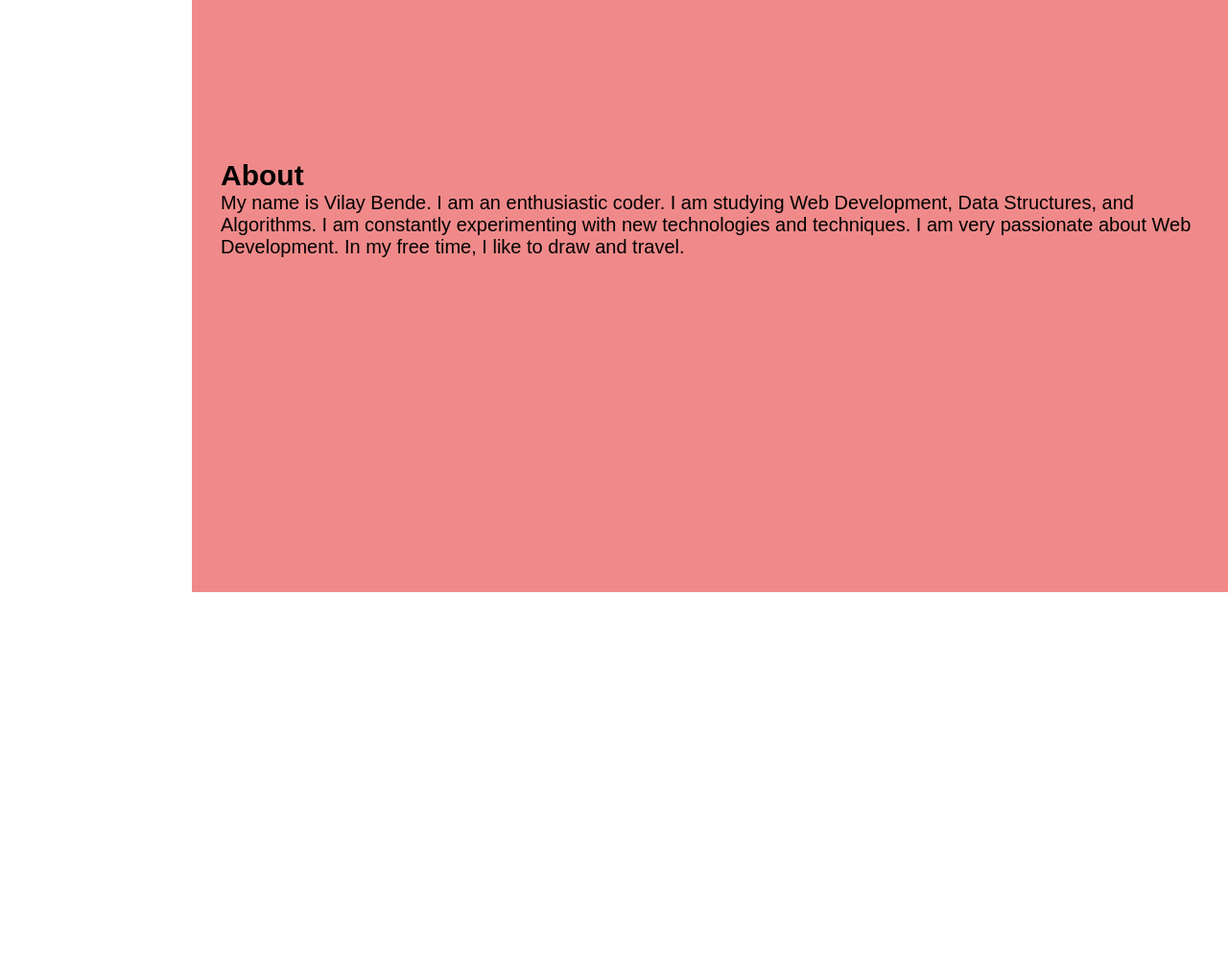
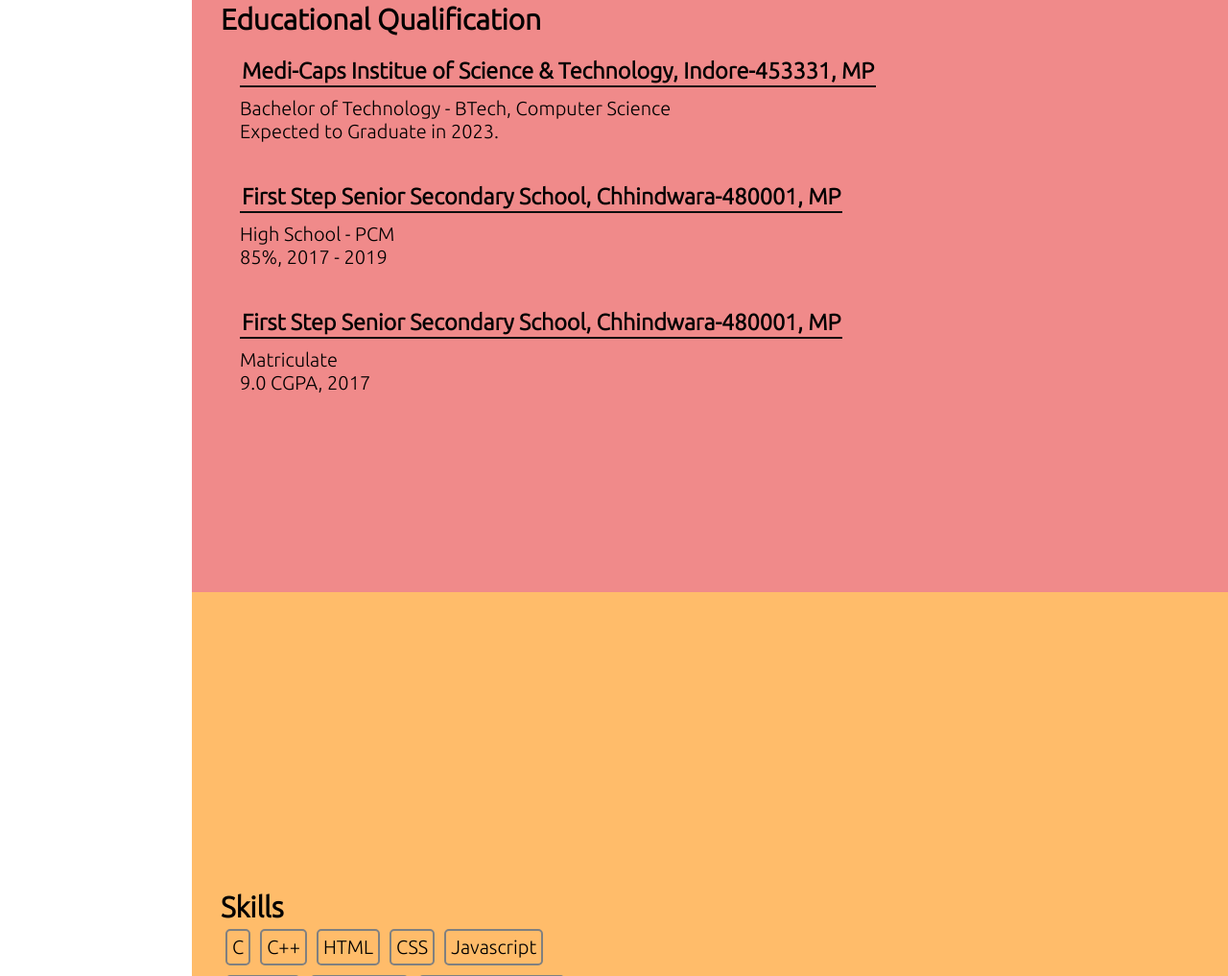
Before and after one commit to vilay1702/vilayPortfolio, a plain HTML site: page index.html in a window 1280 px wide. Shown: the part 1783-2800 px from the top of the page at 96% size. Before the commit the page ends 2400 px from the top, so only its background shows below. Drawn offline with Linux system fonts and the light colour scheme.

Commit message:
Updated portfolio

```diff
--- a/index.html
+++ b/index.html
@@ -1,25 +1,38 @@
 <!DOCTYPE html>
 <html lang="en">
+
 <head>
     <meta charset="UTF-8">
     <meta http-equiv="X-UA-Compatible" content="IE=edge">
     <meta name="viewport" content="width=device-width, initial-scale=1.0">
     <title>Vilay Bende | Portfolio</title>
+
+    <!-- =================== Linking CSS =================== -->
     <link rel="stylesheet" href="style.css">
+
+    <!-- ====================== Linking Fonts ====================== -->
+    <link rel="preconnect" href="https://fonts.gstatic.com">
+    <link href="https://fonts.googleapis.com/css2?family=Ubuntu:wght@300&display=swap" rel="stylesheet">
+
+
 </head>
+
 <body>
     <header>
         <nav id="navbar">
             <ul class="navList">
-                <li class="navItem"><a href="" class="navLink"> About </a></li>
-                <li class="navItem"><a href="" class="navLink"> Education </a></li>
-                <li class="navItem"><a href="" class="navLink"> Achievements </a></li>
+                <li class="navItem"><a href="#about" class="navLink"> About </a></li>
+                <li class="navItem"><a href="#education" class="navLink"> Education </a></li>
+                <li class="navItem"><a href="#skills" class="navLink"> Skills </a></li>
+                <li class="navItem"><a href="#achievements" class="navLink"> Achievements </a></li>
                 <li class="navItem"><a href="" class="navLink"> Contact </a></li>
             </ul>
         </nav>
 
         <div id="burger" class="hide">
-            <hr><hr><hr>
+            <hr>
+            <hr>
+            <hr>
         </div>
 
     </header>
@@ -34,17 +47,62 @@
         <div class="container" id="about">
             <h2> About </h2>
             <p>
-                My name is Vilay Bende. I am an enthusiastic coder. I am studying Web Development, Data Structures, and Algorithms. I am constantly experimenting with new technologies and techniques. I am very passionate about Web Development. In my free time, I like to draw and travel. <br>
+                My name is Vilay Bende. I am an enthusiastic coder. I am studying Web Development, Data Structures, and
+                Algorithms. I am constantly experimenting with new technologies and techniques. I am very passionate
+                about Web Development. In my free time, I like to draw and travel. <br>
 
             </p>
         </div>
 
         <div class="container" id="education">
-            <h2> About </h2>
-            <p>
-                My name is Vilay Bende. I am an enthusiastic coder. I am studying Web Development, Data Structures, and Algorithms. I am constantly experimenting with new technologies and techniques. I am very passionate about Web Development. In my free time, I like to draw and travel. <br>
+            <h2> Educational Qualification </h2>
+            <div class="eduInfo">
+                <h3> Medi-Caps Institue of Science & Technology, Indore-453331, MP </h3>
+                <p>
+                    Bachelor of Technology - BTech, Computer Science
+                </p>
+                <p>
+                    Expected to Graduate in 2023.
+                </p>
+            </div>
 
-            </p>
+            <div class="eduInfo">
+                <h3> First Step Senior Secondary School, Chhindwara-480001, MP </h3>
+                <p>
+                    High School - PCM
+                </p>
+                <p>
+                    85%, 2017 - 2019
+                </p>
+            </div>
+
+            <div class="eduInfo">
+                <h3> First Step Senior Secondary School, Chhindwara-480001, MP </h3>
+                <p>
+                    Matriculate
+                </p>
+                <p>
+                    9.0 CGPA, 2017
+                </p>
+            </div>
+
+        </div>
+
+        <div class="container" id="skills">
+            <h2> Skills </h2>
+            <div id="skillsArea">
+                <span class="eachSkill"> C </span>
+                <span class="eachSkill"> C++ </span>
+                <span class="eachSkill"> HTML </span>
+                <span class="eachSkill"> CSS  </span>
+                <span class="eachSkill"> Javascript </span>
+                <span class="eachSkill"> Python </span>
+                <span class="eachSkill"> Bootstrap </span>
+                <span class="eachSkill"> Data Structures </span>
+                <span class="eachSkill"> SQL </span>
+                <span class="eachSkill"> Engineering </span>
+                <span class="eachSkill"> Graphic Designing </span>
+            </div>
         </div>
 
     </section>
@@ -52,4 +110,5 @@
 
     <script src="script.js"></script>
 </body>
+
 </html>
--- a/style.css
+++ b/style.css
@@ -4,7 +4,7 @@
 }
 
 body{
-    font-family: Arial, Helvetica, sans-serif;
+    font-family: 'Ubuntu', sans-serif;
     font-size: 20px;
 
 }
@@ -19,6 +19,7 @@
     flex-direction: column;
     justify-content: center;
     padding: 0px 30px;
+
 }
 
 
@@ -32,7 +33,7 @@
     background: #181818;
     height: 100vh;
     position: fixed;
-    transition: all 0.6s ;
+    transition: all 1s ease-in-out;
 }
 
 .navList{
@@ -90,8 +91,41 @@
     text-align: justify;
 }
 
+/* ======================== Education ======================== */
+
 #education{
     background-color: rgb(240, 138, 138);
+}
+
+.eduInfo{
+    margin: 20px;
+    width: fit-content;
+    text-align: justify;
+}
+
+.eduInfo h3{
+    border-bottom: 2px solid #0e0e0e;
+    margin-bottom: 10px;
+    padding: 2px;
+}
+
+/* =================== Skills=================== */
+
+#skills{
+    background-color: rgb(255, 188, 106);
+}
+
+#skillsArea{
+    max-width: 400px;
+    display: flex;
+    flex-flow: row wrap;
+}
+
+.eachSkill{
+    border: 2px solid gray;
+    padding: 5px;
+    margin: 5px;
+    border-radius: 5px;
 }
 
 
```
